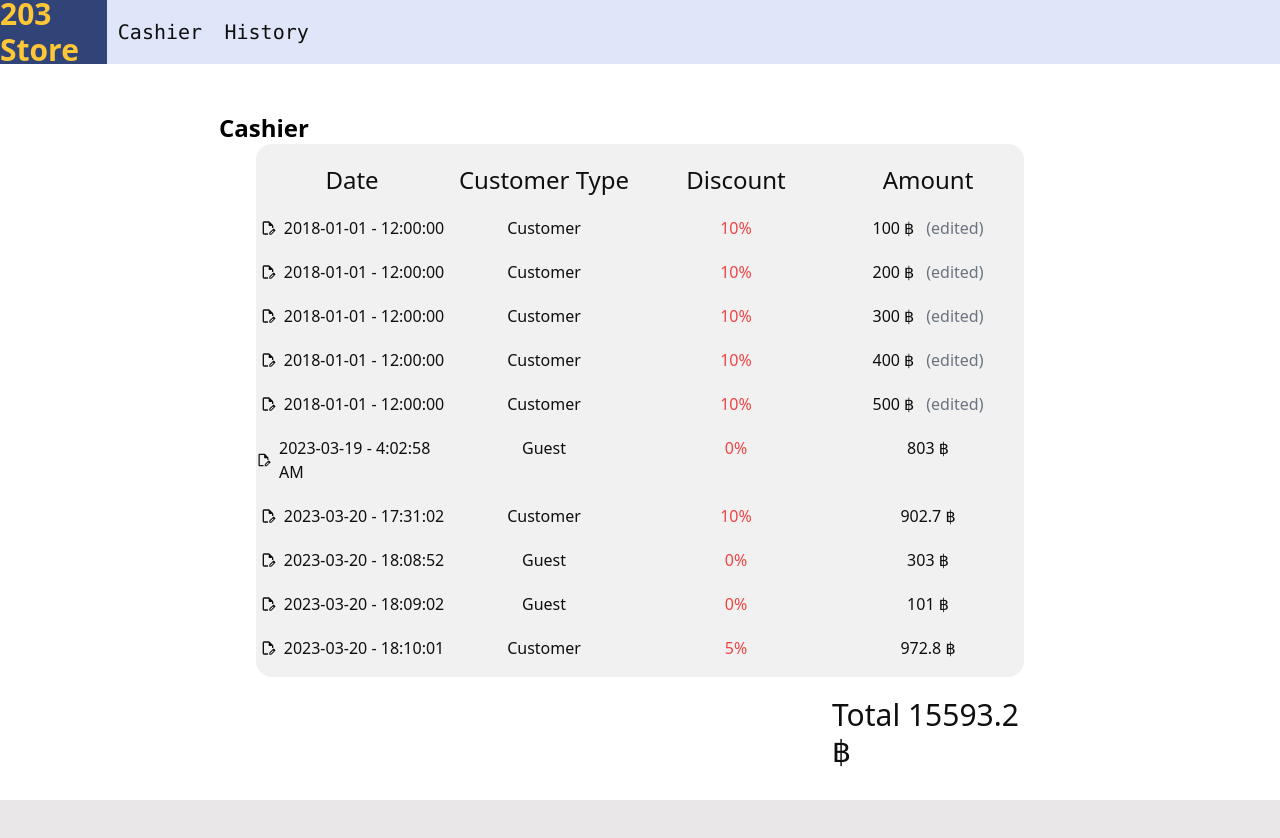
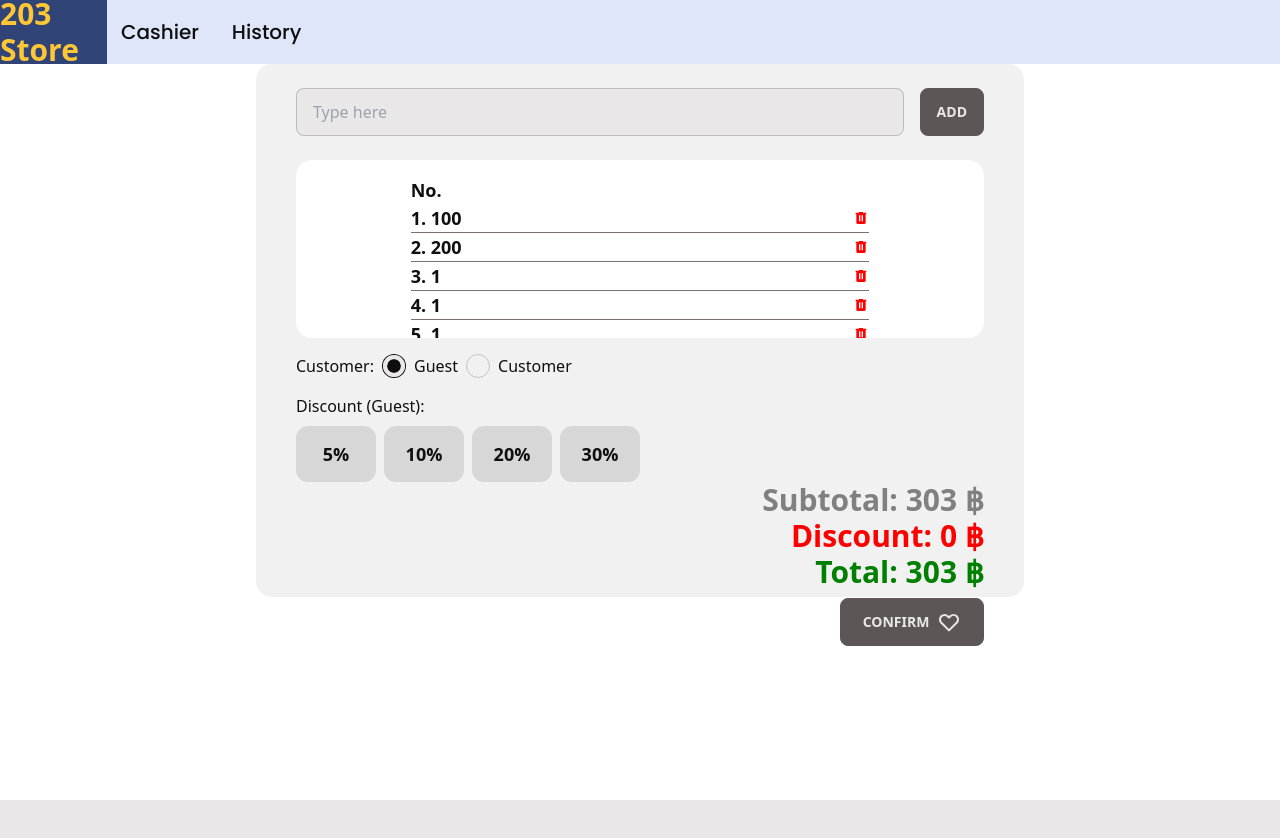
Before and after one commit to TanasitISTG/203-Store, a Vue app: page / in a window 1280 px wide. Shown: the top 838 px of the page. Built offline with nearby package versions, Linux system fonts and the light colour scheme; data requests are answered from the project's data file.

Commit message:
Add router and implement navigation functionality using vue-router

```diff
--- a/src/App.vue
+++ b/src/App.vue
@@ -1,18 +1,14 @@
 <script setup>
 import Navbar from './components/Navbar.vue';
 import Header from './components/Header.vue';
-import Cashier from './components/Cashier/Cashier.vue';
-import History from './components/History/History.vue';
+
+import { RouterView } from 'vue-router';
 </script>
 
 <template>
     <Navbar />
-    <div class="w-1/2 flex justify-center -ml-14 mt-12">
-        <Header title="Cashier" />
-    </div>
     <div class="w-full h-full flex justify-center">
-        <!-- <Cashier    /> -->
-        <History />
+        <RouterView />
     </div>
 </template>
 
--- a/src/components/Navbar.vue
+++ b/src/components/Navbar.vue
@@ -1,5 +1,5 @@
 <script setup>
-
+import { RouterLink } from 'vue-router';
 </script>
 
 <template>
@@ -8,10 +8,14 @@
             <p class="text-3xl text-[#FFC635] font-bold mx-auto max-sm:text-lg">203 Store</p>
         </div>
         <div class="w-1/12 h-full max-sm:w-3/12">
-            <p class="text-xl font-mono mx-auto max-sm:text-lg">Cashier</p>
+            <RouterLink :to="{ name: 'Cashier' }" class="text-xl font-poppins mx-auto max-sm:text-lg" active-class="active">
+                Cashier
+            </RouterLink>
         </div>
         <div class="w-1/12 h-full max-sm:w-3/12">
-            <p class="text-xl font-mono mx-auto max-sm:text-lg">History</p>
+            <RouterLink :to="{ name: 'History' }" class="text-xl font-poppins mx-auto max-sm:text-lg" active-class="active">
+                History
+            </RouterLink>
         </div>
     </div>
 </template>
--- a/src/main.js
+++ b/src/main.js
@@ -1,6 +1,9 @@
 import { createApp } from "vue";
 import App from "./App.vue";
+import router from "./router/index.js";
 
 import "./assets/css/main.css";
 
-createApp(App).mount("#app");
+const app = createApp(App);
+app.use(router);
+app.mount("#app");
--- /dev/null
+++ b/src/router/index.js
@@ -0,0 +1,26 @@
+import { createRouter, createWebHistory } from "vue-router";
+import Cashier from "../components/Cashier/Cashier.vue";
+import History from "../components/History/History.vue";
+
+const router = createRouter({
+  history: createWebHistory(),
+  routes: [
+    {
+      path: "/",
+      name: "Home",
+      component: Cashier,
+    },
+    {
+      path: "/cashier",
+      name: "Cashier",
+      component: Cashier,
+    },
+    {
+      path: "/history",
+      name: "History",
+      component: History,
+    },
+  ],
+});
+
+export default router;
```
